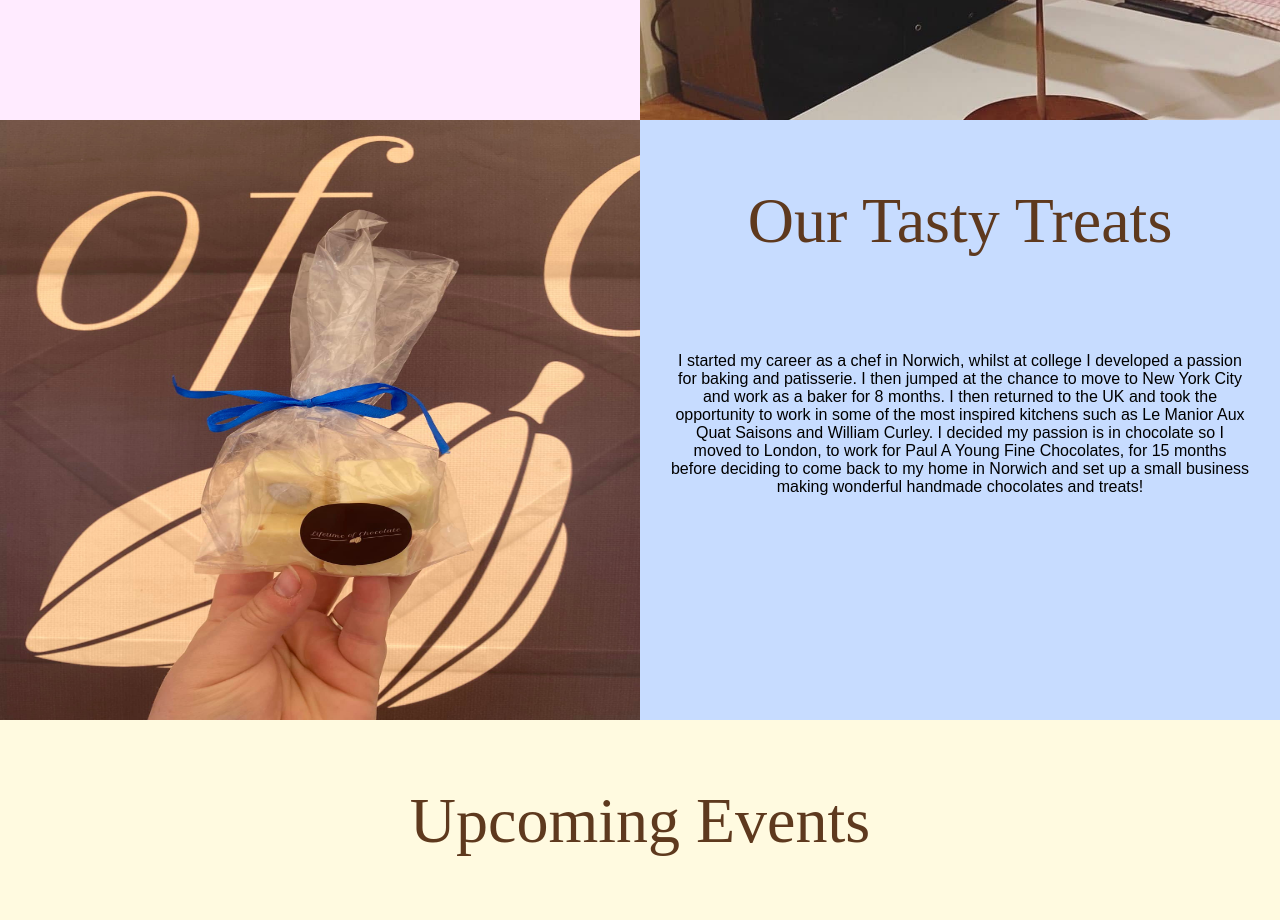
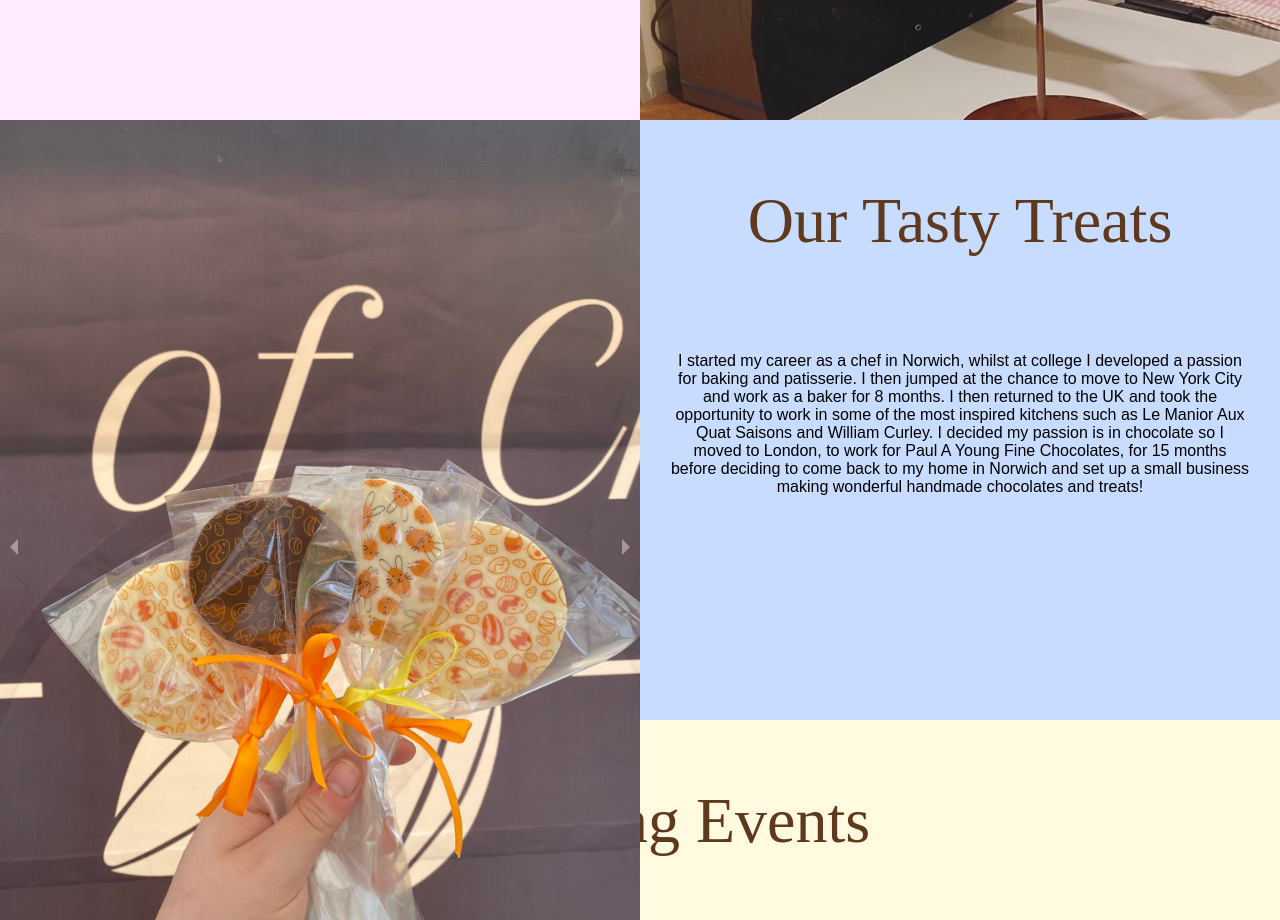
Before and after one commit to JakeSaterlay/lifetimeofchocolate, a React (Create React App) app: page / in a window 1280 px wide. Shown: the part 1280-2200 px from the top of the page. Built offline with nearby package versions, Linux system fonts and the light colour scheme; a web font is replaced by a local one.

Commit message:
carousel

```diff
--- a/src/components/products.jsx
+++ b/src/components/products.jsx
@@ -10,7 +10,23 @@ function Products() {
 	return (
 		<div className="section products-section">
 			<div className="section-img">
-				<img src={pic1} className="about-me-img" alt="chloe" />
+			<Carousel
+	className="product-carousel"
+	showThumbs={false}
+	showStatus={false}
+	autoPlay={true}
+	infiniteLoop={true}
+>
+	<div>
+		<img src={pic1} />
+	</div>
+	<div>
+		<img src={pic2} />
+	</div>
+	<div>
+		<img src={pic3} />
+	</div>
+</Carousel>
 			</div>
 			<div className="section-text">
 				<p className="section-title">Our Tasty Treats</p>
@@ -32,20 +48,20 @@ function Products() {
 
 export default Products;
 
-// <Carousel
-// 	className="product-carousel"
-// 	showThumbs={false}
-// 	showStatus={false}
-// 	autoPlay={true}
-// 	infiniteLoop={true}
-// >
-// 	<div>
-// 		<img src={pic1} />
-// 	</div>
-// 	<div>
-// 		<img src={pic2} />
-// 	</div>
-// 	<div>
-// 		<img src={pic3} />
-// 	</div>
-// </Carousel>;
+{/* <Carousel
+	className="product-carousel"
+	showThumbs={false}
+	showStatus={false}
+	autoPlay={true}
+	infiniteLoop={true}
+>
+	<div>
+		<img src={pic1} />
+	</div>
+	<div>
+		<img src={pic2} />
+	</div>
+	<div>
+		<img src={pic3} />
+	</div>
+</Carousel>; */}
```
